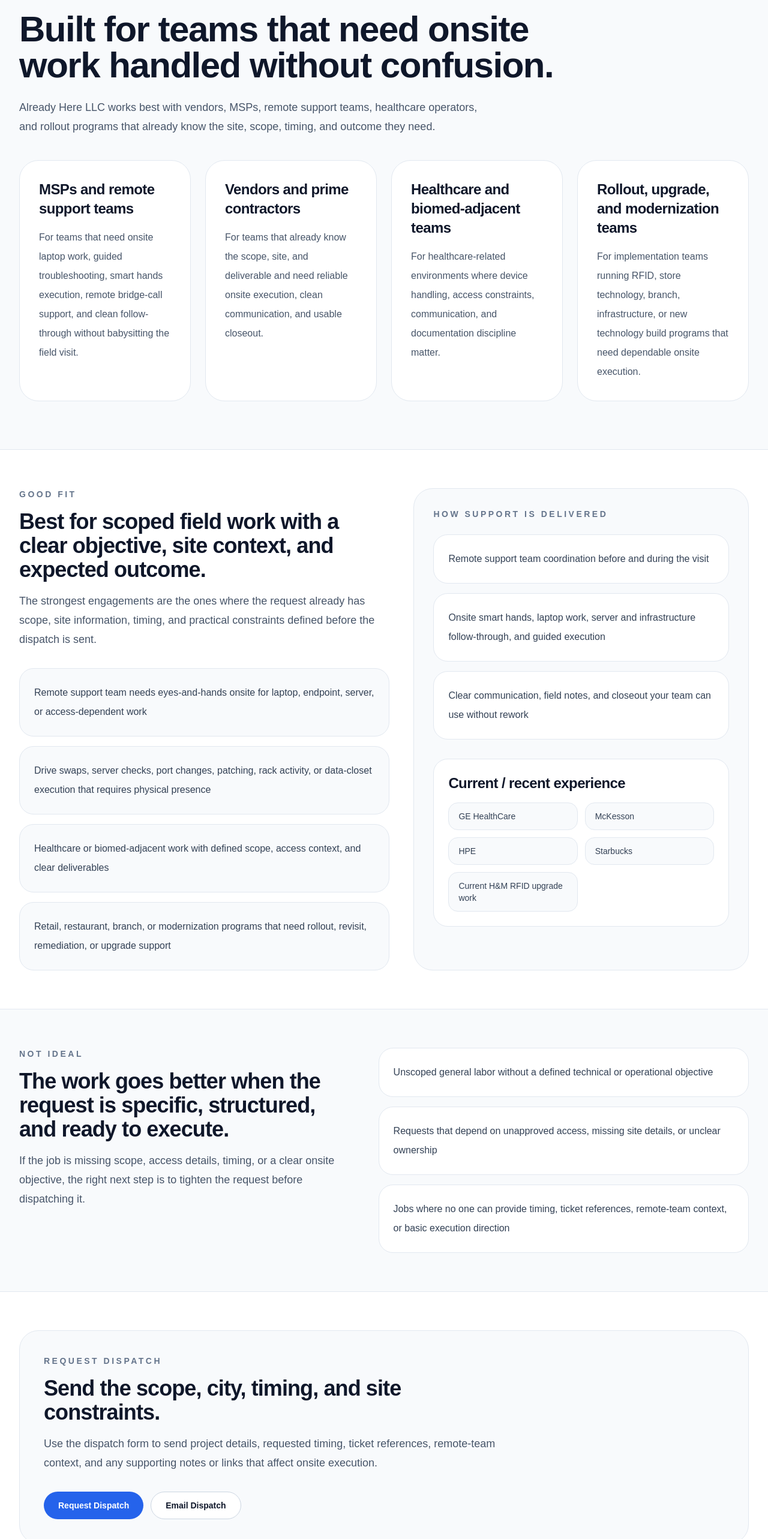
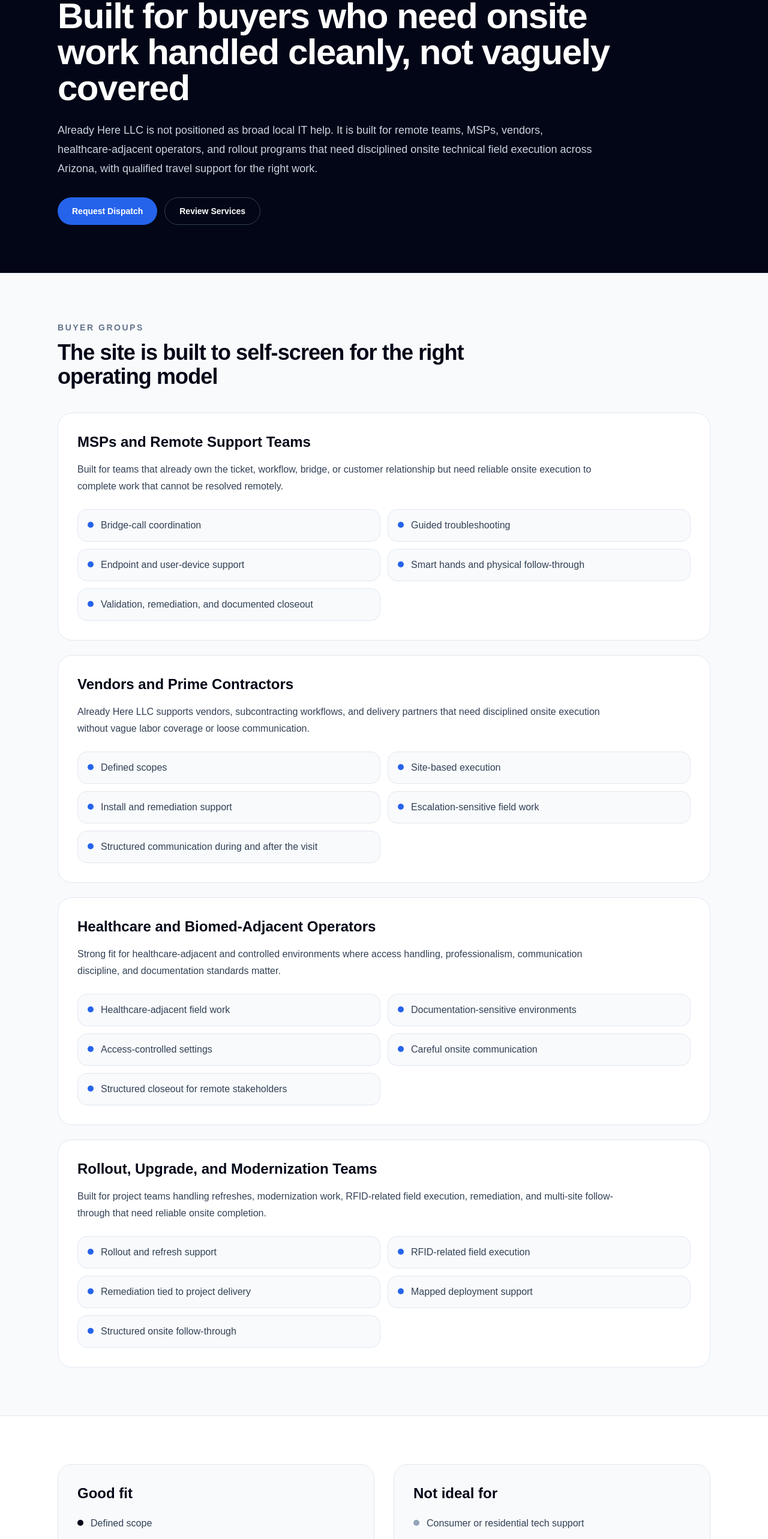
Before and after one commit to quantam101/already-here-llc, a Next.js app: page /who-we-serve in a window 1280 px wide. Shown: the part 234-2800 px from the top of the page at 60% size. Built offline with nearby package versions, Linux system fonts and the light colour scheme; no server answers.

Commit message:
Refactor audience and buyer group descriptions

```diff
--- a/app/who-we-serve/page.tsx
+++ b/app/who-we-serve/page.tsx
@@ -1,196 +1,249 @@
+import type { Metadata } from 'next';
 import Link from 'next/link';
-import { siteConfig } from '@/lib/site';
 
-const audienceCards = [
+export const metadata: Metadata = {
+  title: 'Who We Serve | Already Here LLC',
+  description:
+    'Phoenix-based, Arizona-first onsite technical field execution for remote teams, MSPs, vendors, healthcare-adjacent operators, and rollout programs that need disciplined onsite support and structured closeout.',
+};
+
+const buyerGroups = [
   {
-    title: 'MSPs and remote support teams',
-    body:
-      'For teams that need onsite laptop work, guided troubleshooting, smart hands execution, remote bridge-call support, and clean follow-through without babysitting the field visit.'
+    title: 'MSPs and Remote Support Teams',
+    body: 'Built for teams that already own the ticket, workflow, bridge, or customer relationship but need reliable onsite execution to complete work that cannot be resolved remotely.',
+    fitPoints: [
+      'Bridge-call coordination',
+      'Guided troubleshooting',
+      'Endpoint and user-device support',
+      'Smart hands and physical follow-through',
+      'Validation, remediation, and documented closeout',
+    ],
   },
   {
-    title: 'Vendors and prime contractors',
-    body:
-      'For teams that already know the scope, site, and deliverable and need reliable onsite execution, clean communication, and usable closeout.'
+    title: 'Vendors and Prime Contractors',
+    body: 'Already Here LLC supports vendors, subcontracting workflows, and delivery partners that need disciplined onsite execution without vague labor coverage or loose communication.',
+    fitPoints: [
+      'Defined scopes',
+      'Site-based execution',
+      'Install and remediation support',
+      'Escalation-sensitive field work',
+      'Structured communication during and after the visit',
+    ],
   },
   {
-    title: 'Healthcare and biomed-adjacent teams',
-    body:
-      'For healthcare-related environments where device handling, access constraints, communication, and documentation discipline matter.'
+    title: 'Healthcare and Biomed-Adjacent Operators',
+    body: 'Strong fit for healthcare-adjacent and controlled environments where access handling, professionalism, communication discipline, and documentation standards matter.',
+    fitPoints: [
+      'Healthcare-adjacent field work',
+      'Documentation-sensitive environments',
+      'Access-controlled settings',
+      'Careful onsite communication',
+      'Structured closeout for remote stakeholders',
+    ],
   },
   {
-    title: 'Rollout, upgrade, and modernization teams',
-    body:
-      'For implementation teams running RFID, store technology, branch, infrastructure, or new technology build programs that need dependable onsite execution.'
-  }
+    title: 'Rollout, Upgrade, and Modernization Teams',
+    body: 'Built for project teams handling refreshes, modernization work, RFID-related field execution, remediation, and multi-site follow-through that need reliable onsite completion.',
+    fitPoints: [
+      'Rollout and refresh support',
+      'RFID-related field execution',
+      'Remediation tied to project delivery',
+      'Mapped deployment support',
+      'Structured onsite follow-through',
+    ],
+  },
 ];
 
-const goodFitPoints = [
-  'Remote support team needs eyes-and-hands onsite for laptop, endpoint, server, or access-dependent work',
-  'Drive swaps, server checks, port changes, patching, rack activity, or data-closet execution that requires physical presence',
-  'Healthcare or biomed-adjacent work with defined scope, access context, and clear deliverables',
-  'Retail, restaurant, branch, or modernization programs that need rollout, revisit, remediation, or upgrade support'
+const goodFitItems = [
+  'Defined scope',
+  'Real site context',
+  'Requested timing and access information',
+  'Remote-team coordination when needed',
+  'Work that benefits from clear communication and structured closeout',
+  'Single-site or qualified multi-site execution',
 ];
 
-const notIdealPoints = [
-  'Unscoped general labor without a defined technical or operational objective',
-  'Requests that depend on unapproved access, missing site details, or unclear ownership',
-  'Jobs where no one can provide timing, ticket references, remote-team context, or basic execution direction'
+const notIdealItems = [
+  'Consumer or residential tech support',
+  'Generic walk-up “IT help” expectations',
+  'Undefined handyman-style requests',
+  'Low-detail dispatches with no site context',
+  'Broad “come out and figure it out” calls with no real brief',
+  'Work that is better suited to commodity labor coverage than controlled field execution',
 ];
 
-const supportPoints = [
-  'Remote support team coordination before and during the visit',
-  'Onsite smart hands, laptop work, server and infrastructure follow-through, and guided execution',
-  'Clear communication, field notes, and closeout your team can use without rework'
-];
-
-const experiencePoints = [
-  'GE HealthCare',
-  'McKesson',
-  'HPE',
-  'Starbucks',
-  'Current H&M RFID upgrade work'
+const engagementModel = [
+  {
+    title: 'Qualified before accepted',
+    body: 'Already Here LLC reviews scope, timing, access, service fit, and travel requirements before work is accepted.',
+  },
+  {
+    title: 'Structured onsite execution',
+    body: 'Work is performed against a defined objective with communication that supports the remote team, vendor, or operator behind the request.',
+  },
+  {
+    title: 'Closeout that can be used',
+    body: 'The output is not just physical presence. It is execution plus documentation, field notes, and usable follow-through.',
+  },
 ];
 
 export default function WhoWeServePage() {
   return (
-    <>
+    <main className="bg-white text-slate-950">
+      <section className="border-b border-slate-200 bg-slate-950 text-white">
+        <div className="mx-auto max-w-6xl px-4 py-14 sm:px-6 lg:px-8 lg:py-20">
+          <p className="text-sm font-semibold uppercase tracking-[0.2em] text-slate-300">
+            Who we serve
+          </p>
+          <h1 className="mt-4 max-w-5xl text-4xl font-bold tracking-tight sm:text-5xl lg:text-6xl">
+            Built for buyers who need onsite work handled cleanly, not vaguely covered
+          </h1>
+          <p className="mt-6 max-w-4xl text-lg leading-8 text-slate-300">
+            Already Here LLC is not positioned as broad local IT help. It is built for remote
+            teams, MSPs, vendors, healthcare-adjacent operators, and rollout programs that need
+            disciplined onsite technical field execution across Arizona, with qualified travel
+            support for the right work.
+          </p>
+
+          <div className="mt-8 flex flex-col gap-3 sm:flex-row">
+            <Link
+              href="/contact"
+              className="inline-flex items-center justify-center rounded-full bg-blue-600 px-6 py-3 text-sm font-semibold text-white transition hover:bg-blue-500"
+            >
+              Request Dispatch
+            </Link>
+            <Link
+              href="/services"
+              className="inline-flex items-center justify-center rounded-full border border-slate-700 px-6 py-3 text-sm font-semibold text-white transition hover:border-slate-500 hover:bg-slate-900"
+            >
+              Review Services
+            </Link>
+          </div>
+        </div>
+      </section>
+
       <section className="border-b border-slate-200 bg-slate-50">
-        <div className="mx-auto max-w-7xl px-6 py-16 lg:px-8 lg:py-20">
-          <div className="max-w-4xl">
-            <div className="inline-flex rounded-full border border-sky-200 bg-sky-50 px-4 py-2 text-xs font-semibold uppercase tracking-[0.25em] text-sky-700">
-              Who we serve
+        <div className="mx-auto max-w-6xl px-4 py-14 sm:px-6 lg:px-8 lg:py-20">
+          <div className="max-w-3xl">
+            <p className="text-sm font-semibold uppercase tracking-[0.18em] text-slate-500">
+              Buyer groups
+            </p>
+            <h2 className="mt-3 text-3xl font-bold tracking-tight text-slate-950 sm:text-4xl">
+              The site is built to self-screen for the right operating model
+            </h2>
           </div>
 
-            <h1 className="mt-6 text-5xl font-semibold leading-[0.98] tracking-tight text-slate-900 md:text-6xl">
-              Built for teams that need onsite work handled without confusion.
-            </h1>
+          <div className="mt-10 space-y-6">
+            {buyerGroups.map((group) => (
+              <article
+                key={group.title}
+                className="rounded-3xl border border-slate-200 bg-white p-6 lg:p-8"
+              >
+                <h3 className="text-2xl font-semibold text-slate-950">{group.title}</h3>
+                <p className="mt-4 max-w-4xl text-base leading-7 text-slate-700">
+                  {group.body}
+                </p>
 
-            <p className="mt-6 max-w-3xl text-lg leading-8 text-slate-600">
-              Already Here LLC works best with vendors, MSPs, remote support teams, healthcare operators, and rollout programs that already know the site, scope, timing, and outcome they need.
-            </p>
-          </div>
-
-          <div className="mt-10 grid gap-6 lg:grid-cols-2 xl:grid-cols-4">
-            {audienceCards.map((item) => (
-              <div key={item.title} className="rounded-[2rem] border border-slate-200 bg-white p-8">
-                <h2 className="text-2xl font-semibold tracking-tight text-slate-900">{item.title}</h2>
-                <p className="mt-4 text-base leading-8 text-slate-600">{item.body}</p>
-              </div>
+                <ul className="mt-6 grid gap-3 text-base leading-7 text-slate-700 lg:grid-cols-2">
+                  {group.fitPoints.map((item) => (
+                    <li key={item} className="flex gap-3 rounded-2xl border border-slate-200 bg-slate-50 px-4 py-3">
+                      <span className="mt-2 h-2.5 w-2.5 rounded-full bg-blue-600" />
+                      <span>{item}</span>
+                    </li>
+                  ))}
+                </ul>
+              </article>
             ))}
           </div>
         </div>
       </section>
 
-      <section className="bg-white">
-        <div className="mx-auto grid max-w-7xl gap-10 px-6 py-16 lg:grid-cols-[1.05fr_0.95fr] lg:px-8">
-          <div>
-            <p className="text-sm font-semibold uppercase tracking-[0.25em] text-slate-500">
-              Good fit
-            </p>
-            <h2 className="mt-4 text-3xl font-semibold tracking-tight text-slate-900 md:text-4xl">
-              Best for scoped field work with a clear objective, site context, and expected outcome.
-            </h2>
-            <p className="mt-4 max-w-2xl text-lg leading-8 text-slate-600">
-              The strongest engagements are the ones where the request already has scope, site information, timing, and practical constraints defined before the dispatch is sent.
-            </p>
-
-            <div className="mt-8 space-y-4">
-              {goodFitPoints.map((item) => (
-                <div key={item} className="rounded-3xl border border-slate-200 bg-slate-50 p-6 text-base leading-8 text-slate-700">
-                  {item}
-                </div>
+      <section className="border-b border-slate-200 bg-white">
+        <div className="mx-auto max-w-6xl px-4 py-14 sm:px-6 lg:px-8 lg:py-20">
+          <div className="grid gap-8 lg:grid-cols-2">
+            <div className="rounded-3xl border border-slate-200 bg-slate-50 p-6 lg:p-8">
+              <h2 className="text-2xl font-semibold text-slate-950">Good fit</h2>
+              <ul className="mt-5 space-y-3 text-base leading-7 text-slate-700">
+                {goodFitItems.map((item) => (
+                  <li key={item} className="flex gap-3">
+                    <span className="mt-2 h-2.5 w-2.5 rounded-full bg-slate-950" />
+                    <span>{item}</span>
+                  </li>
                 ))}
-            </div>
+              </ul>
             </div>
 
-          <div className="rounded-[2rem] border border-slate-200 bg-slate-50 p-8">
-            <p className="text-sm font-semibold uppercase tracking-[0.25em] text-slate-500">
-              How support is delivered
-            </p>
-
-            <div className="mt-6 space-y-4">
-              {supportPoints.map((item) => (
-                <div key={item} className="rounded-3xl border border-slate-200 bg-white p-6 text-base leading-8 text-slate-700">
-                  {item}
-                </div>
+            <div className="rounded-3xl border border-slate-200 bg-slate-50 p-6 lg:p-8">
+              <h2 className="text-2xl font-semibold text-slate-950">Not ideal for</h2>
+              <ul className="mt-5 space-y-3 text-base leading-7 text-slate-700">
+                {notIdealItems.map((item) => (
+                  <li key={item} className="flex gap-3">
+                    <span className="mt-2 h-2.5 w-2.5 rounded-full bg-slate-400" />
+                    <span>{item}</span>
+                  </li>
                 ))}
-            </div>
-
-            <div className="mt-8 rounded-3xl border border-slate-200 bg-white p-6">
-              <h3 className="text-2xl font-semibold tracking-tight text-slate-900">
-                Current / recent experience
-              </h3>
-              <div className="mt-4 grid gap-3 sm:grid-cols-2">
-                {experiencePoints.map((item) => (
-                  <div key={item} className="rounded-2xl border border-slate-200 bg-slate-50 px-4 py-3 text-sm font-medium text-slate-700">
-                    {item}
-                  </div>
-                ))}
-              </div>
+              </ul>
             </div>
           </div>
         </div>
       </section>
 
-      <section className="border-t border-slate-200 bg-slate-50">
-        <div className="mx-auto max-w-7xl px-6 py-16 lg:px-8">
-          <div className="grid gap-10 lg:grid-cols-[0.95fr_1.05fr]">
-            <div>
-              <p className="text-sm font-semibold uppercase tracking-[0.25em] text-slate-500">
-                Not ideal
+      <section className="border-b border-slate-200 bg-slate-50">
+        <div className="mx-auto max-w-6xl px-4 py-14 sm:px-6 lg:px-8 lg:py-20">
+          <div className="max-w-3xl">
+            <p className="text-sm font-semibold uppercase tracking-[0.18em] text-slate-500">
+              Engagement model
             </p>
-              <h2 className="mt-4 text-3xl font-semibold tracking-tight text-slate-900 md:text-4xl">
-                The work goes better when the request is specific, structured, and ready to execute.
+            <h2 className="mt-3 text-3xl font-bold tracking-tight text-slate-950 sm:text-4xl">
+              Structured for controlled field execution
             </h2>
-              <p className="mt-4 max-w-2xl text-lg leading-8 text-slate-600">
-                If the job is missing scope, access details, timing, or a clear onsite objective, the right next step is to tighten the request before dispatching it.
-              </p>
           </div>
 
-            <div className="space-y-4">
-              {notIdealPoints.map((item) => (
-                <div key={item} className="rounded-3xl border border-slate-200 bg-white p-6 text-base leading-8 text-slate-700">
-                  {item}
-                </div>
+          <div className="mt-10 grid gap-6 lg:grid-cols-3">
+            {engagementModel.map((item) => (
+              <article
+                key={item.title}
+                className="rounded-3xl border border-slate-200 bg-white p-6 lg:p-8"
+              >
+                <h3 className="text-xl font-semibold text-slate-950">{item.title}</h3>
+                <p className="mt-4 text-base leading-7 text-slate-700">{item.body}</p>
+              </article>
             ))}
-            </div>
           </div>
         </div>
       </section>
 
-      <section className="border-t border-slate-200 bg-white">
-        <div className="mx-auto max-w-7xl px-6 py-16 lg:px-8">
-          <div className="rounded-[2rem] border border-slate-200 bg-slate-50 p-8 md:p-10">
+      <section className="bg-slate-950 text-white">
+        <div className="mx-auto max-w-6xl px-4 py-14 sm:px-6 lg:px-8 lg:py-20">
           <div className="max-w-3xl">
-              <p className="text-sm font-semibold uppercase tracking-[0.25em] text-slate-500">
-                Request dispatch
+            <p className="text-sm font-semibold uppercase tracking-[0.18em] text-slate-300">
+              Need a field partner that can execute onsite without confusion?
             </p>
-              <h2 className="mt-4 text-3xl font-semibold tracking-tight text-slate-900 md:text-4xl">
-                Send the scope, city, timing, and site constraints.
+            <h2 className="mt-3 text-3xl font-bold tracking-tight sm:text-4xl">
+              Send the site, timing, scope summary, and access details through dispatch intake.
             </h2>
-              <p className="mt-4 text-lg leading-8 text-slate-600">
-                Use the dispatch form to send project details, requested timing, ticket references, remote-team context, and any supporting notes or links that affect onsite execution.
+            <p className="mt-5 text-lg leading-8 text-slate-300">
+              Arizona is primary coverage. Regional and out-of-market requests are reviewed for
+              qualified work.
             </p>
           </div>
 
           <div className="mt-8 flex flex-col gap-3 sm:flex-row">
             <Link
               href="/contact"
-                className="inline-flex items-center justify-center rounded-full bg-blue-600 px-6 py-3 text-sm font-semibold text-white transition hover:bg-blue-700"
+              className="inline-flex items-center justify-center rounded-full bg-blue-600 px-6 py-3 text-sm font-semibold text-white transition hover:bg-blue-500"
             >
               Request Dispatch
             </Link>
-
             <a
-                href={`mailto:${siteConfig.email}`}
-                className="inline-flex items-center justify-center rounded-full border border-slate-300 bg-white px-6 py-3 text-sm font-semibold text-slate-900 transition hover:border-slate-400 hover:bg-slate-50"
+              href="mailto:dispatch@alreadyherellc.com"
+              className="inline-flex items-center justify-center rounded-full border border-slate-700 px-6 py-3 text-sm font-semibold text-white transition hover:border-slate-500 hover:bg-slate-900"
             >
               Email Dispatch
             </a>
           </div>
         </div>
-        </div>
       </section>
-    </>
+    </main>
   );
 }
```
Lines whose indentation alone changed are shown as unchanged.
